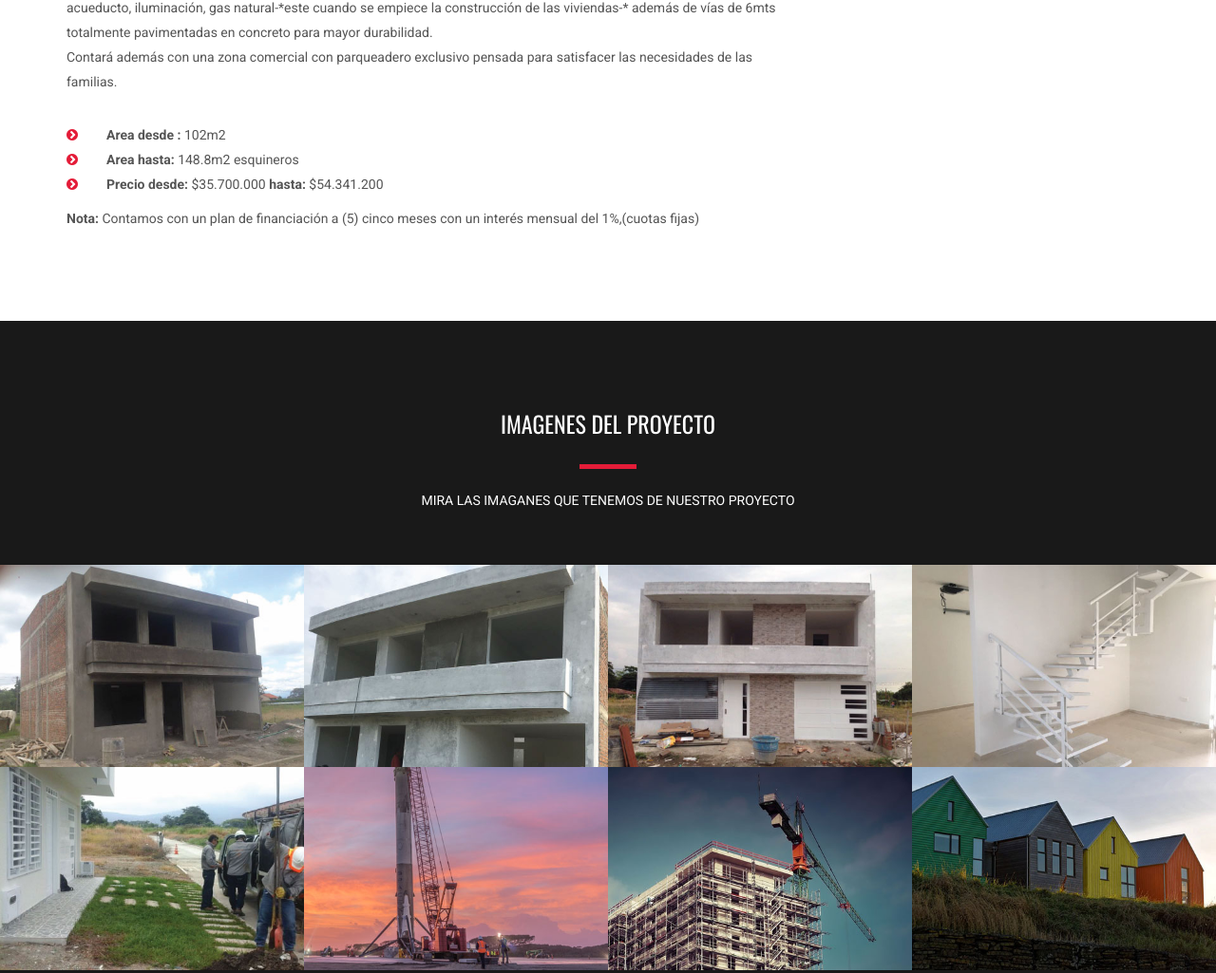
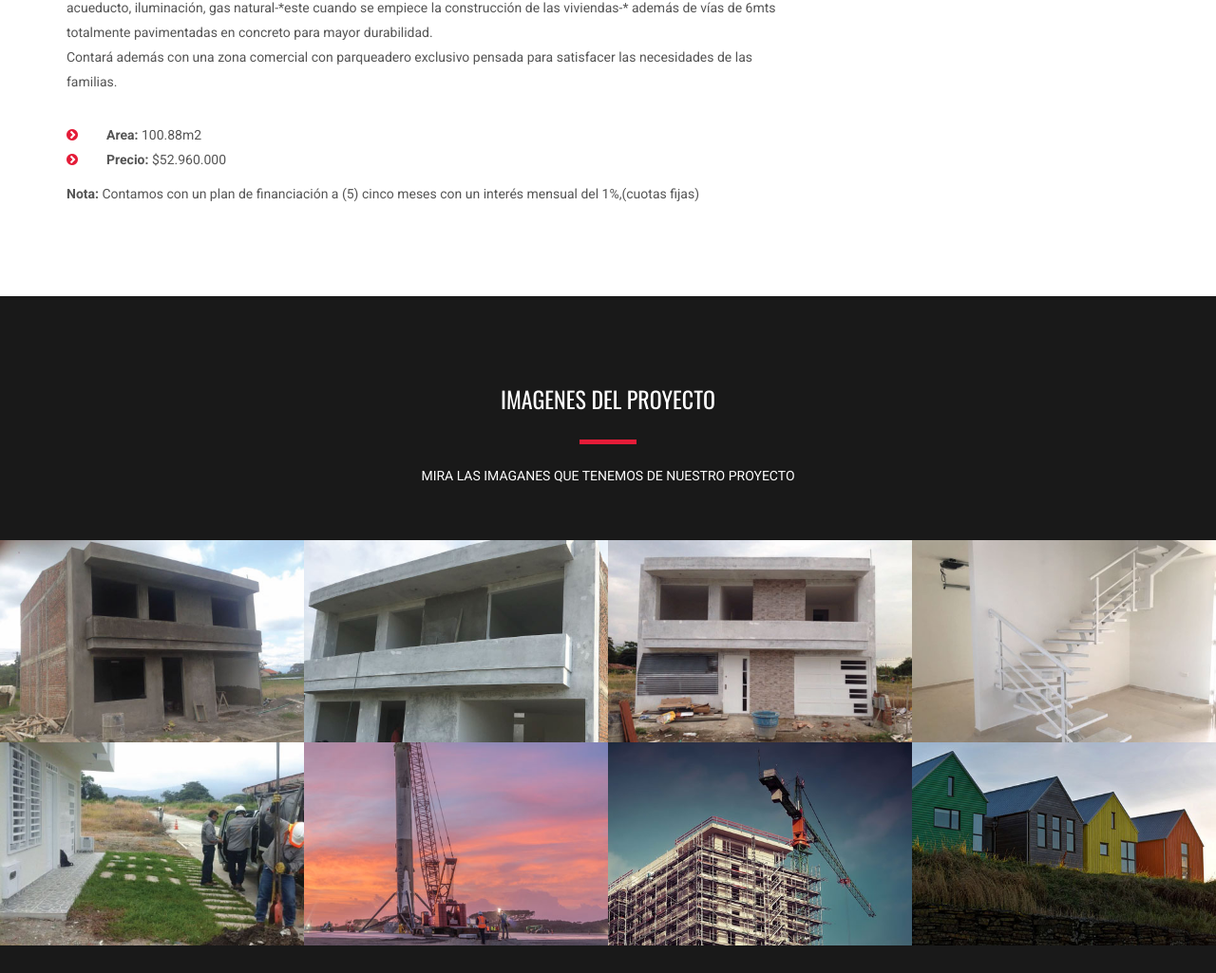
Before and after one commit to wlwzrd/comcoldes, a plain HTML site: page palmares-casas-lotes.html in a window 1280 px wide. Shown: the part 1117-2142 px from the top of the page at 95% size. Drawn offline with nearby package versions, Linux system fonts and the light colour scheme; files whose address does not match are found by name.

Commit message:
Update info

```diff
--- a/palmares-casas-lotes.html
+++ b/palmares-casas-lotes.html
@@ -117,9 +117,8 @@
                     <div class="col-md-6 ipsum">
 
                         <ul class="excavator">
-                            <li><i class="fa fa-chevron-circle-right"></i><strong>Area desde : </strong>102m2</li>
-                            <li><i class="fa fa-chevron-circle-right"></i><strong>Area hasta: </strong>148.8m2 esquineros</li>
-                            <li><i class="fa fa-chevron-circle-right"></i><strong>Precio desde: </strong>$35.700.000 <strong> hasta: </strong> $54.341.200</li>
+                            <li><i class="fa fa-chevron-circle-right"></i><strong>Area: </strong>100.88m2</li>
+                            <li><i class="fa fa-chevron-circle-right"></i><strong>Precio: </strong>$52.960.000</li>
                         </ul>
                     </div>
                     <div class="col-md-6 ipsum_img"></div>
```
Also changed, not shown: financiamiento.html (+1 -1 lines), index.html (+2 -2 lines).
